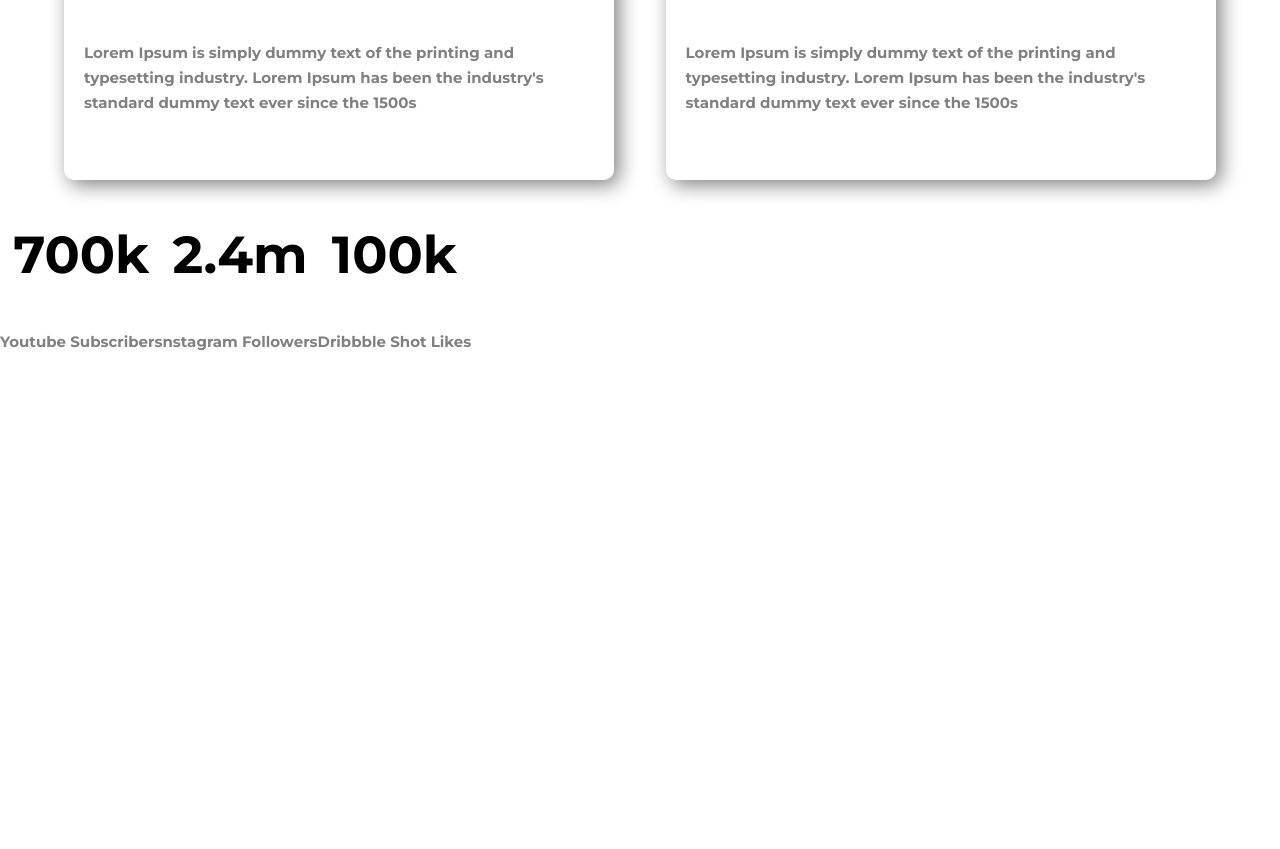
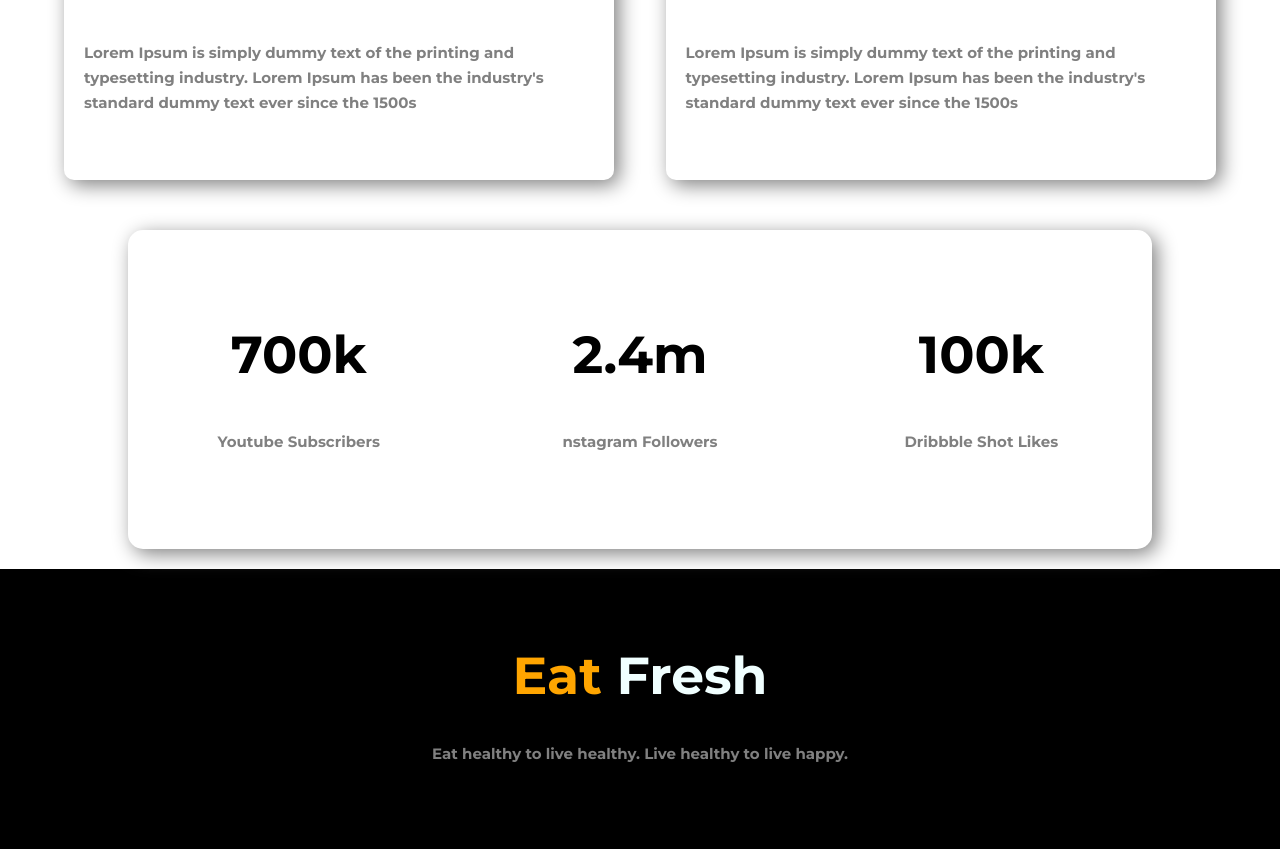
Before and after one commit to Fozle/eat-health, a plain HTML site: page index.html in a window 1280 px wide. Shown: the part 1790-2639 px from the top of the page. Before the commit the page ends 2189 px from the top, so only its background shows below. Drawn offline with Linux system fonts and the light colour scheme.

Commit message:
fozle vhai

```diff
--- a/index.html
+++ b/index.html
@@ -82,9 +82,15 @@
             <h1>100k</h1>
             <p>Dribbble Shot Likes</p>
         </div>
+
     </div>
 
 
    </section>
+   <footer class="fo">
+    <h1><span class="foter">Eat </span>Fresh </h1>
+    <p>Eat healthy to live healthy. Live healthy to live happy.</p>
+
+   </footer>
 </body>
 </html>
--- a/style.css
+++ b/style.css
@@ -74,4 +74,27 @@ span{
 .social  {
     text-align: center;
     display: flex;
+    width: 80%;
+    box-shadow: 5px 5px 20px gray;
+    margin-left: 10%;
+    margin-top: 50px;
+    border-radius: 15px;
+
 }
+.social div{
+    padding: 50px;
+    width: 33.33%;
+}
+footer{
+    height: 200px;
+    background-color: black;
+    text-align: center;
+    padding: 40px;
+    margin-top: 20px;
+}
+footer h1{
+    color: azure;
+}
+.foter{
+    color: orange;
+}
```
